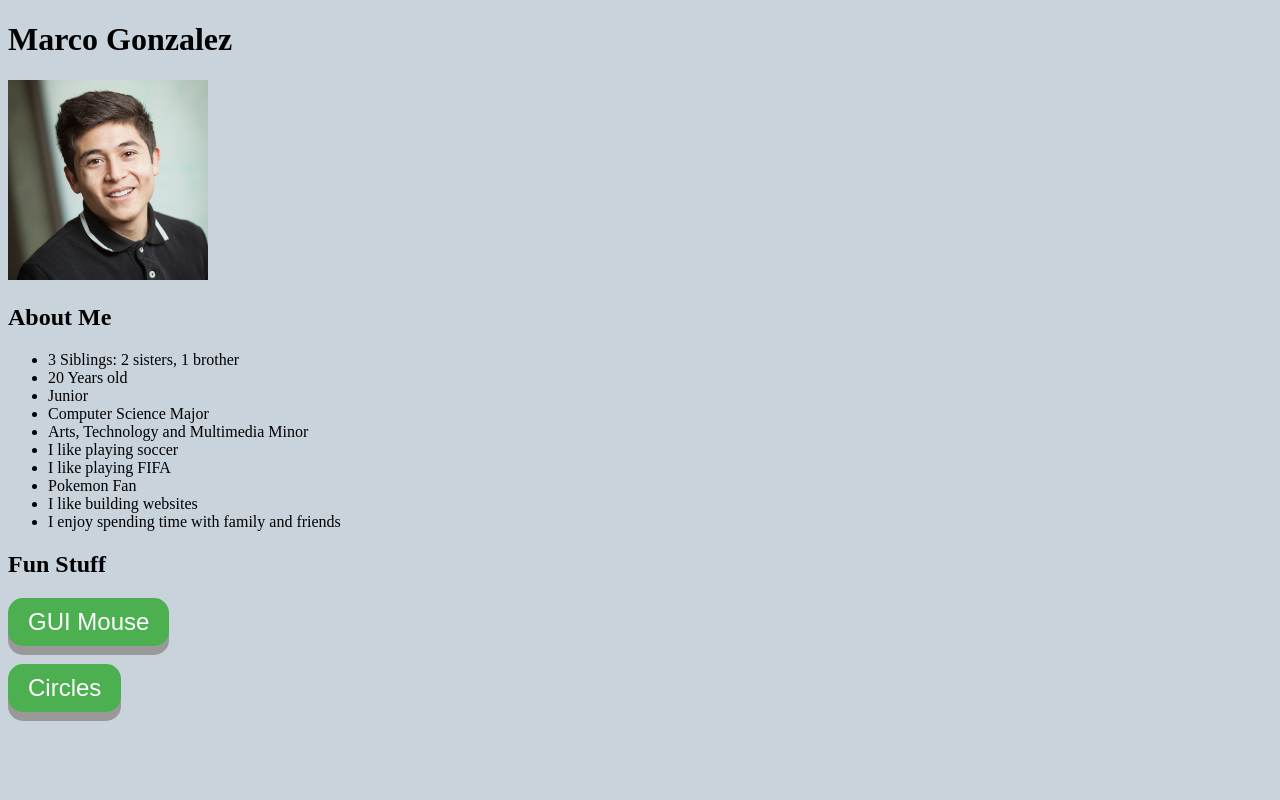
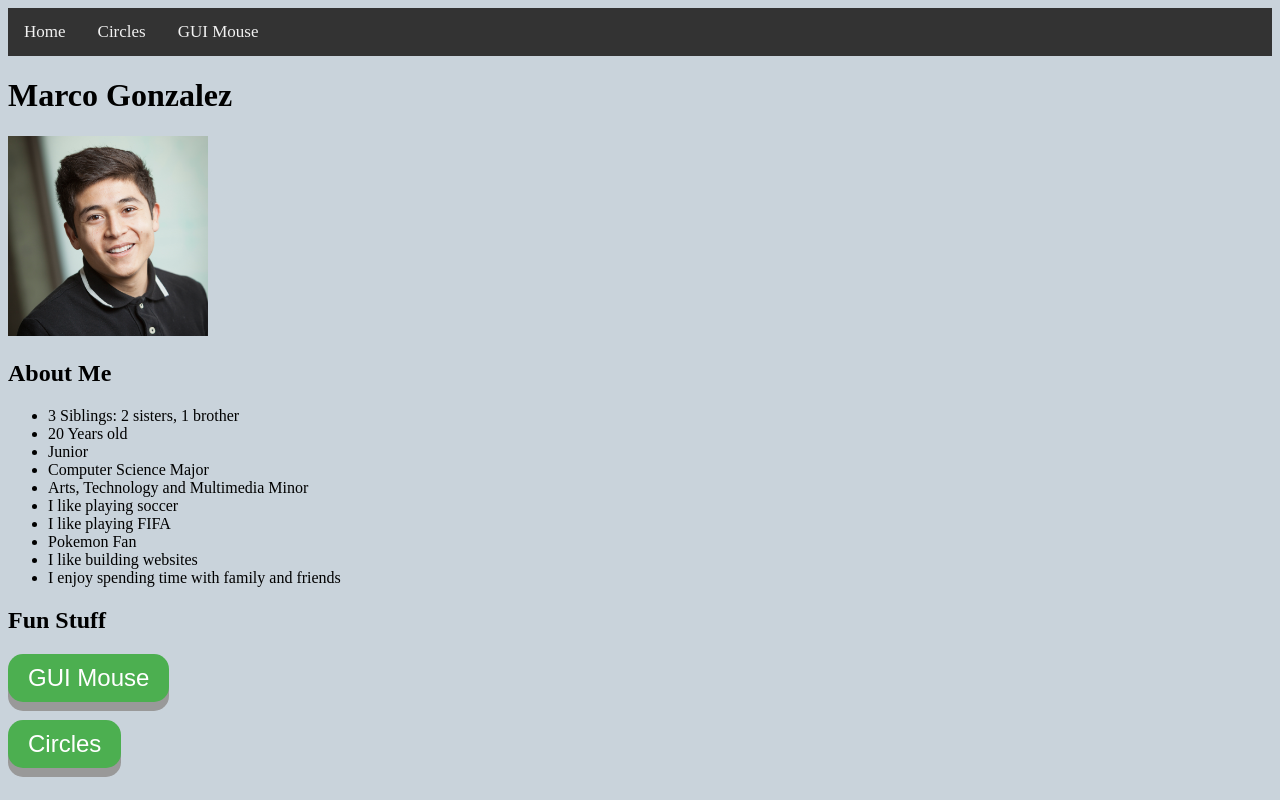
Before and after one commit to magonzalez9/graphics, a PHP site: page / in a window 1280 px wide. Run offline with PHP 8.4, Linux system fonts and the light colour scheme.

Commit message:
Add nav bar

```diff
--- a/lab1/circle.js
+++ b/lab1/circle.js
@@ -69,8 +69,3 @@ function getMousePos(canvas, event) {
         y: (event.clientY - rect.top) / (rect.bottom - rect.top) * canvas.height
     };
 }
-
-function clear (canvas, event){
-
-	circle.clearRect(0, 0, canvas.width, canvas.height);
-}
--- /dev/null
+++ b/lab1/css/main.css
@@ -0,0 +1,91 @@
+body{
+  background-color: #C9D3DB;
+}
+canvas{
+    background-color: powderblue;
+    border:2px solid #000000;
+
+  }
+  button {
+  display: inline-block;
+  padding: 10px 20px;
+  font-size: 24px;
+  cursor: pointer;
+  text-align: center;
+  text-decoration: none;
+  outline: none;
+  color: #fff;
+  background-color: #4CAF50;
+  border: none;
+  border-radius: 15px;
+  box-shadow: 0 9px #999;
+}
+
+button:hover {background-color: #3e8e41}
+
+button:active {
+  background-color: #3e8e41;
+  box-shadow: 0 5px #666;
+  transform: translateY(4px);
+}
+html {
+min-width: 550px;
+position: relative;
+}
+/*-----------------------------------------------------------NAVIGATOR-------------------------------------------------------------------------------------*/
+/* Remove margins and padding from the list, and add a black background color */
+ul.topnav {
+    list-style-type: none;
+    margin: 0;
+    padding: 0;
+    overflow: hidden;
+    background-color: #333;
+
+}
+
+/* Float the list items side by side */
+ul.topnav li {float: left; }
+
+/* Style the links inside the list items */
+ul.topnav li a {
+    display: inline-block;
+    color: #f2f2f2;
+    text-align: center;
+    padding: 14px 16px;
+    text-decoration: none;
+    transition: 0.3s;
+    font-size: 17px;
+}
+
+/* Change background color of links on hover */
+ul.topnav li a:hover {background-color: #555;}
+
+/* Hide the list item that contains the link that should open and close the topnav on small screens */
+ul.topnav li.icon {display: none;}
+
+/* When the screen is less than 680 pixels wide, hide all list items, except for the first one ("Home"). Show the list item that contains the link to open and close the topnav (li.icon) */
+@media screen and (max-width:680px) {
+  ul.topnav li:not(:first-child) {display: none;}
+  ul.topnav li.icon {
+    float: right;
+    display: inline-block;
+  }
+}
+
+/* The "responsive" class is added to the topnav with JavaScript when the user clicks on the icon. This class makes the topnav look good on small screens */
+@media screen and (max-width:680px) {
+  ul.topnav.responsive {position: relative;}
+  ul.topnav.responsive li.icon {
+    position: absolute;
+    right: 0;
+    top: 0;
+  }
+  ul.topnav.responsive li {
+    float: none;
+    display: inline;
+  }
+  ul.topnav.responsive li a {
+    display: block;
+    text-align: left;
+  }
+  /*-----------------------------------------------------------------------NAVIGATOR--------------------------------------------------------------------------------------------*/
--- a/lab1/index.php
+++ b/lab1/index.php
@@ -1,37 +1,24 @@
 <!DOCTYPE html>
 <html>
 <head>
-<style type="text/css">
-body{
-	background-color: #C9D3DB;
-}
-  button {
-  display: inline-block;
-  padding: 10px 20px;
-  font-size: 24px;
-  cursor: pointer;
-  text-align: center;
-  text-decoration: none;
-  outline: none;
-  color: #fff;
-  background-color: #4CAF50;
-  border: none;
-  border-radius: 15px;
-  box-shadow: 0 9px #999;
-}
+<link rel="stylesheet" type="text/css" href="css/main.css">
 
-button:hover {background-color: #3e8e41}
-
-button:active {
-  background-color: #3e8e41;
-  box-shadow: 0 5px #666;
-  transform: translateY(4px);
-</style>
 <script type="text/javascript" src="main.js"></script>
 
 	<title>CS GRAPHICS Lab 1</title>
 </head>
 <body>
+<div id="navigator">
+<ul class="topnav" id="myTopnav">
+  <li><a href="index.php">Home</a></li>
+  <li><a href="circles.html">Circles</a></li>
+  <li><a href="gui_mouse.html">GUI Mouse</a></li>
+  <li class="icon">
+  <a href="javascript:void(0);" onclick="myFunction()">&#9776;</a>
+  </li>
+</ul>
+</div>
+
 <h1>Marco Gonzalez</h1>
 <img src="Marco.jpg" width="200" height="200">
 <h2>About Me</h2>
```
Also changed, not shown: lab1/circles.html (+12 -10 lines), lab1/gui_mouse.html (+11 -3 lines), 3 other files.
